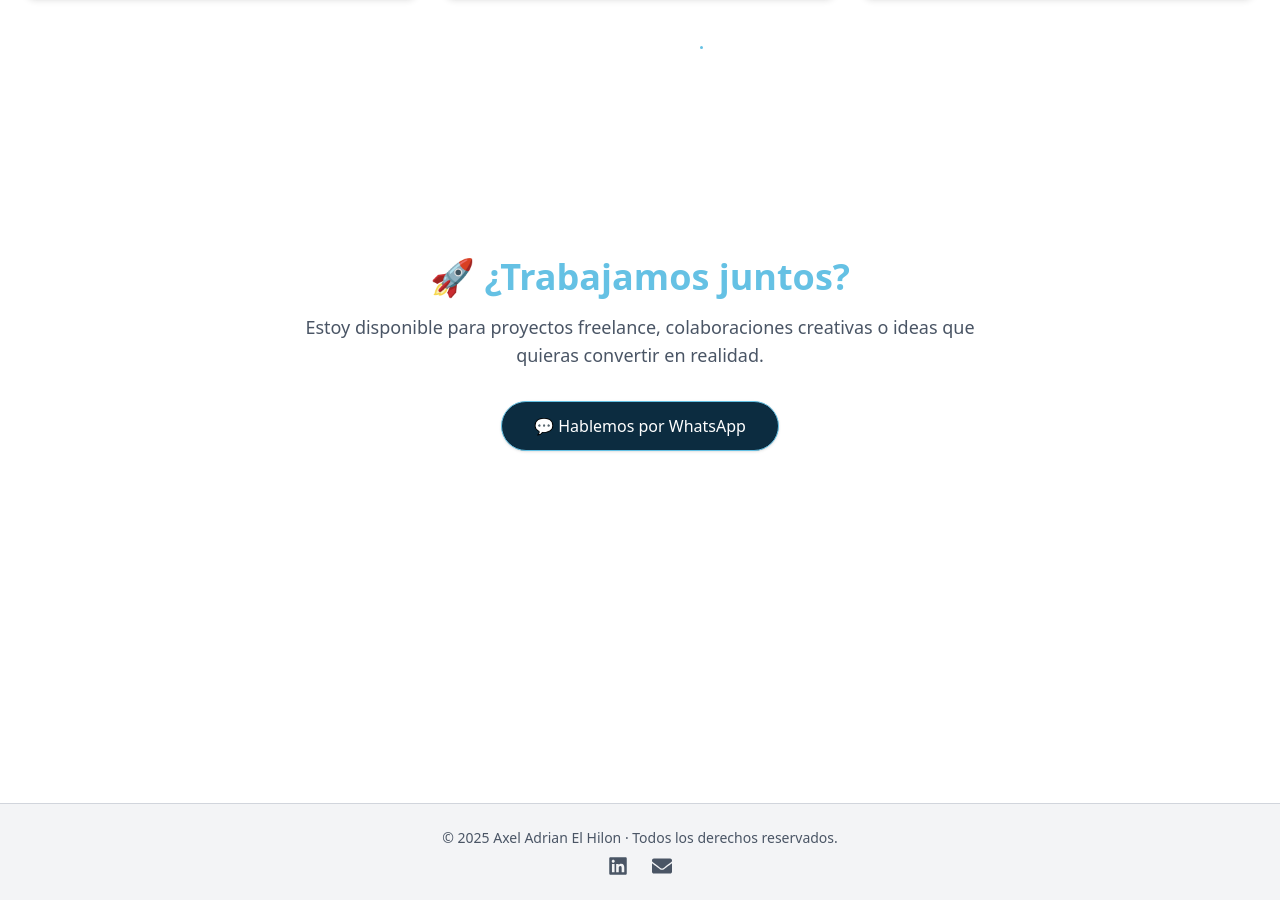
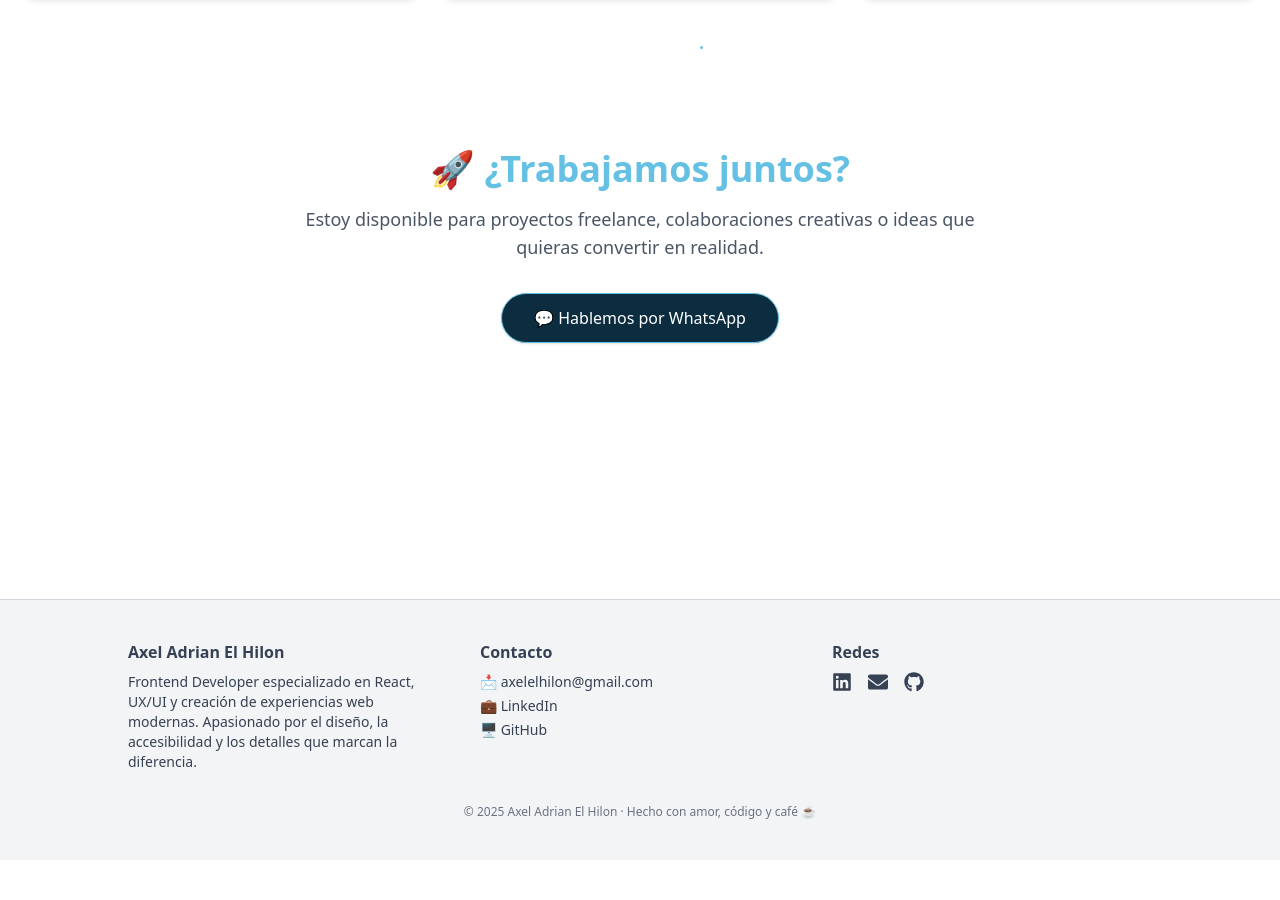
Before and after one commit to AxelElHilon/Portfolio-AxelElHilon, a React (Vite) app: page / in a window 1280 px wide. Shown: the part 1121-2021 px from the top of the page. After the commit the page ends 1981 px from the top, so only its background shows below. Built offline with nearby package versions, Linux system fonts and the light colour scheme.

Commit message:
Cambios en el footer y home

```diff
--- a/src/components/Footer.jsx
+++ b/src/components/Footer.jsx
@@ -1,20 +1,50 @@
 import React from "react";
-import { FaLinkedin, FaEnvelope } from "react-icons/fa";
+import { FaLinkedin, FaEnvelope, FaGithub, FaGlobe } from "react-icons/fa";
 
 export default function Footer({ darkMode }) {
   return (
     <footer
-    className={`mt-12 py-6 text-center border-t ${
+      className={`mt-12 py-10 px-6 border-t text-sm ${
         darkMode
           ? "bg-[#111] text-gray-400 border-gray-800"
-        : "bg-gray-100 text-gray-600 border-gray-300"
+          : "bg-gray-100 text-gray-700 border-gray-300"
       }`}
     >
-      <div className="max-w-4xl mx-auto px-4">
-        <p className="text-sm mb-2">
-          © {new Date().getFullYear()} Axel Adrian El Hilon · Todos los derechos reservados.
+      <div className="max-w-5xl mx-auto grid md:grid-cols-3 gap-8 text-center md:text-left">
+        {/* About */}
+        <div>
+          <h4 className="text-base font-semibold mb-2">Axel Adrian El Hilon</h4>
+          <p>
+            Frontend Developer especializado en React, UX/UI y creación de experiencias web modernas. Apasionado por el diseño, la accesibilidad y los detalles que marcan la diferencia.
           </p>
-        <div className="flex justify-center gap-6 mt-2 text-xl">
+        </div>
+
+        {/* Links de contacto */}
+        <div>
+          <h4 className="text-base font-semibold mb-2">Contacto</h4>
+          <ul className="space-y-1">
+            <li>
+              <a href="mailto:axelelhilon@gmail.com" className="hover:underline">
+                📩 axelelhilon@gmail.com
+              </a>
+            </li>
+            <li>
+              <a href="https://www.linkedin.com/in/axel-el-hilon" target="_blank" rel="noopener noreferrer" className="hover:underline">
+                💼 LinkedIn
+              </a>
+            </li>
+            <li>
+              <a href="https://github.com/AxelElHilon" target="_blank" rel="noopener noreferrer" className="hover:underline">
+                🖥️ GitHub
+              </a>
+            </li>
+          </ul>
+        </div>
+
+        {/* Redes Sociales */}
+        <div>
+          <h4 className="text-base font-semibold mb-2">Redes</h4>
+          <div className="flex justify-center md:justify-start gap-4 text-xl">
             <a
               href="https://www.linkedin.com/in/axel-el-hilon"
               target="_blank"
@@ -29,7 +59,21 @@ export default function Footer({ darkMode }) {
             >
               <FaEnvelope />
             </a>
+            <a
+              href="https://github.com/AxelElHilon"
+              target="_blank"
+              rel="noopener noreferrer"
+              className="hover:text-gray-800 dark:hover:text-white transition-colors"
+            >
+              <FaGithub />
+            </a>
           </div>
+        </div>
+      </div>
+
+      {/* Línea final */}
+      <div className="mt-8 text-center text-xs text-gray-500 dark:text-gray-600">
+        © {new Date().getFullYear()} Axel Adrian El Hilon · Hecho con amor, código y café ☕
       </div>
     </footer>
   );
--- a/src/components/Home.jsx
+++ b/src/components/Home.jsx
@@ -176,7 +176,7 @@ export default function Home({ darkMode }) {
         <div className="absolute h-full w-1/2 bg-[#65c1e4] rounded-full animate-loading-line"></div>
       </div>
 
-      <section className="w-full py-20 px-6 mt-32 mb-24" data-aos="fade-up">
+      <section className="w-full py-10 px-6 mt-15 mb-10" data-aos="fade-up">
         <div className="max-w-2xl mx-auto text-center">
           <h2 className="text-4xl font-bold mb-4 text-[#65c1e4]">🚀 ¿Trabajamos juntos?</h2>
           <p className={`text-lg mb-8 ${darkMode ? "text-gray-400" : "text-gray-600"}`}>
```
Lines whose indentation alone changed are shown as unchanged.
